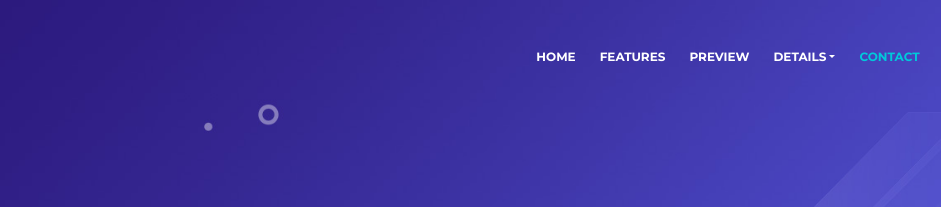
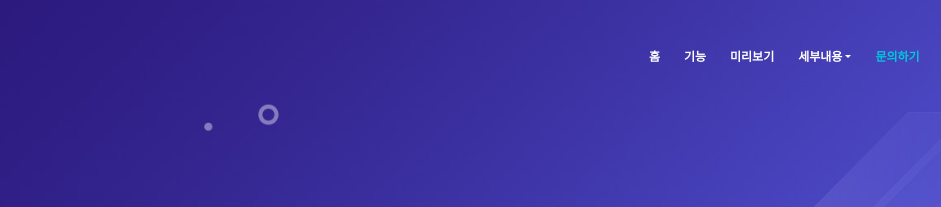
Before and after one commit to liveklass/liveklass.github.com, a plain HTML site: page index.html in a window 1280 px wide. Shown: the top 207 px of the page, 197-1138 px from the left. Drawn offline with nearby package versions, Linux system fonts and the light colour scheme.

Commit message:
메뉴변경

```diff
--- a/index.html
+++ b/index.html
@@ -63,18 +63,18 @@
         <div class="collapse navbar-collapse" id="navbarsExampleDefault">
             <ul class="navbar-nav ml-auto">
                 <li class="nav-item">
-                    <a class="nav-link page-scroll" href="#header">HOME <span class="sr-only">(current)</span></a>
+                    <a class="nav-link page-scroll" href="#header">홈 <span class="sr-only">(current)</span></a>
                 </li>
                 <li class="nav-item">
-                    <a class="nav-link page-scroll" href="#features">FEATURES</a>
+                    <a class="nav-link page-scroll" href="#features">기능</a>
                 </li>
                 <li class="nav-item">
-                    <a class="nav-link page-scroll" href="#preview">PREVIEW</a>
+                    <a class="nav-link page-scroll" href="#preview">미리보기</a>
                 </li>
 
                 <!-- Dropdown Menu -->
                 <li class="nav-item dropdown">
-                    <a class="nav-link dropdown-toggle page-scroll" href="#details" id="navbarDropdown" role="button" aria-haspopup="true" aria-expanded="false">DETAILS</a>
+                    <a class="nav-link dropdown-toggle page-scroll" href="#details" id="navbarDropdown" role="button" aria-haspopup="true" aria-expanded="false">세부내용</a>
                     <div class="dropdown-menu" aria-labelledby="navbarDropdown">
                         <a class="dropdown-item" href="terms-conditions.html"><span class="item-text">TERMS CONDITIONS</span></a>
                         <div class="dropdown-items-divide-hr"></div>
@@ -84,7 +84,7 @@
                 <!-- end of dropdown menu -->
 
                 <li class="nav-item">
-                    <a class="nav-link page-scroll" href="#contact">CONTACT</a>
+                    <a class="nav-link page-scroll" href="#contact">문의하기</a>
                 </li>
             </ul>
             <span class="nav-item social-icons">
```
